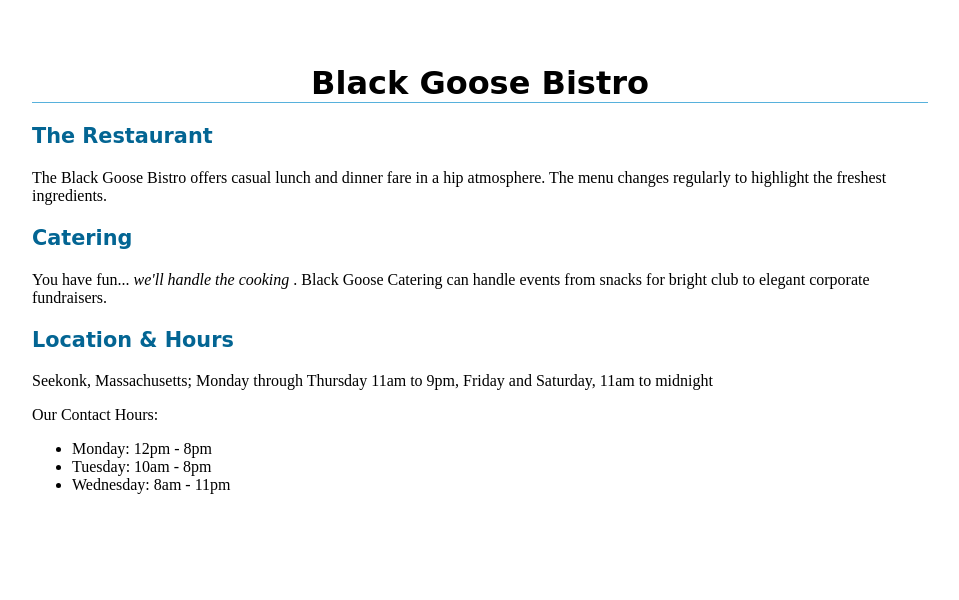
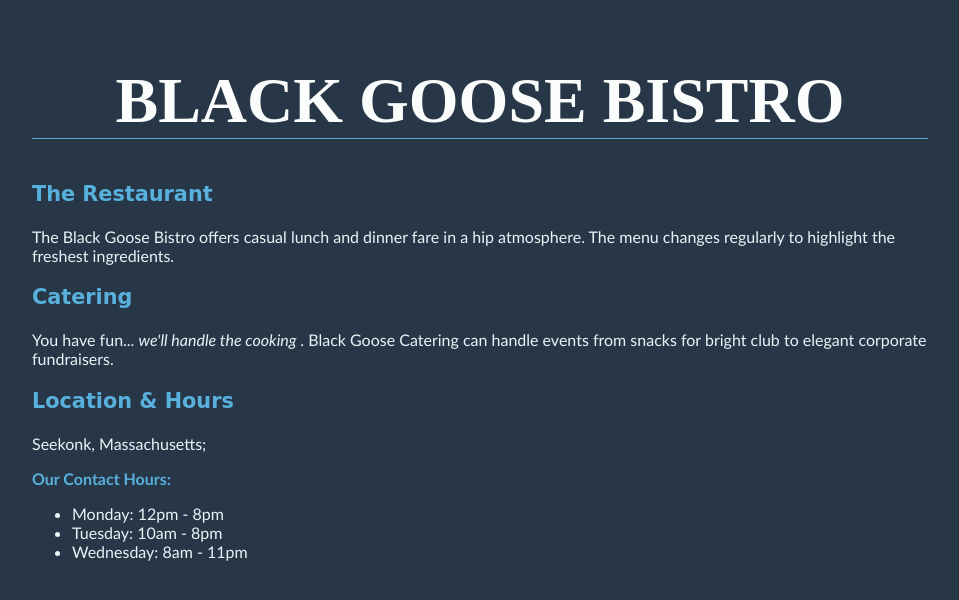
Before and after one commit to jennifer-ou/First-Repository, a plain HTML site: page index.html in a window 1280 px wide. Shown: the whole page, without its empty margins (160-1119 px from the left). Drawn offline with Linux system fonts and the light colour scheme.

Commit message:
Black Goose Bistro

```diff
--- a/index.html
+++ b/index.html
@@ -4,25 +4,36 @@
 <head>
   <style>
   body{
-  background color: #e6f6f6;
+  background-color: #283747;
   margin: 5% 15%;
   font-family: times-new-roman;
   }
   h1{
     text-align: center;
-    font-family: cursive ;
+    font-family: copperplate;
     font-weight: bold;
+    font-size: 4em;
+    text-transform: uppercase;
     border-bottom: 1px solid #57b1dc;
     margin-top: 30px;
+    color: #FBFCFC;
   }
   h3{
-    color:#036593;
+    color:#57b1dc;
     font-size: 1.3em;
     font-weight: bold;
     font-family: cursive;
   }
 p{
-  font-family: "Times New Roman", Times, serif;
+  font-family: optima;
+  color: #E6F5F6;
+}
+b{
+  color: #57b1dc
+}
+ul{
+  font-family: optima;
+  color: #E6F5F6
 }
   </style>
 <meta charset="utf-8">
@@ -36,20 +47,24 @@ p{
   The menu changes regularly to highlight the freshest ingredients.
 </p>
 <h3> Catering </h3>
+<p>
 You have fun... <em> we'll handle the cooking </em>.
 Black Goose Catering can handle events from snacks for bright club to elegant corporate fundraisers.
+</p>
 <h3> Location &amp Hours </h3>
 <p>
-  Seekonk, Massachusetts; Monday through Thursday 11am to 9pm, Friday and Saturday, 11am to midnight
+  Seekonk, Massachusetts;
 </p>
+
 <p>
-  Our Contact Hours:
+  <b> Our Contact Hours: </b>
   <ul>
     <li> Monday: 12pm - 8pm </li>
     <li> Tuesday: 10am - 8pm </li>
     <li> Wednesday: 8am - 11pm </li>
   </ul>
 </p>
+
 </body>
 </head>
 
```
